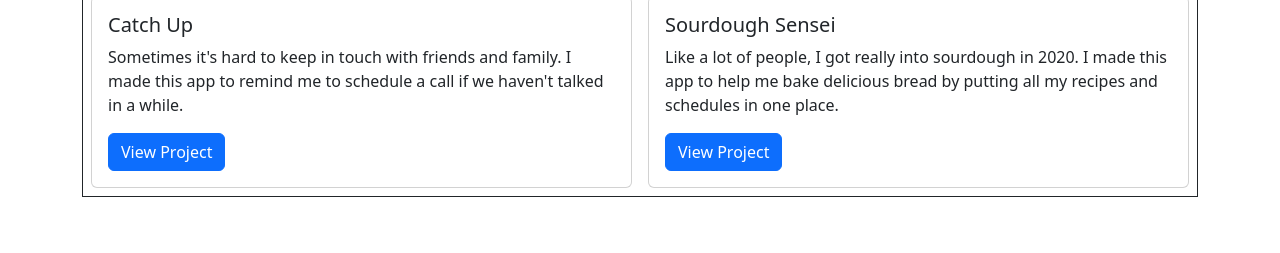
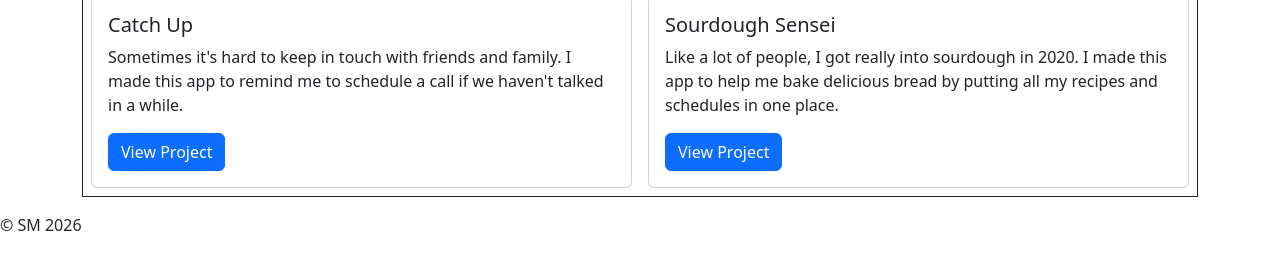
Before and after one commit to sannadgtl/devportfolio, an Eleventy site: page src/index.njk in a window 1280 px wide. Shown: the part 825-1078 px from the top of the page. Before the commit the page ends 1038 px from the top, so only its background shows below. Built offline with nearby package versions, Linux system fonts and the light colour scheme; Eleventy itself is replaced by a stand-in of ours; files that its build step writes are made by us from their sources.

Commit message:
added footer

```diff
--- a/src/_includes/base.njk
+++ b/src/_includes/base.njk
@@ -12,6 +12,7 @@
     {% include "navigation.njk" %}
     {{ content | safe }}
 
+    {% include "footer.njk" %}
 
     <script src="https://cdn.jsdelivr.net/npm/bootstrap@5.3.2/dist/js/bootstrap.bundle.min.js" integrity="sha384-C6RzsynM9kWDrMNeT87bh95OGNyZPhcTNXj1NW7RuBCsyN/o0jlpcV8Qyq46cDfL" crossorigin="anonymous"></script>
 </body>
--- /dev/null
+++ b/src/_includes/footer.njk
@@ -0,0 +1 @@
+<p>&copy; SM {% year %}</p>
```
Also changed, not shown: .eleventy.js.
